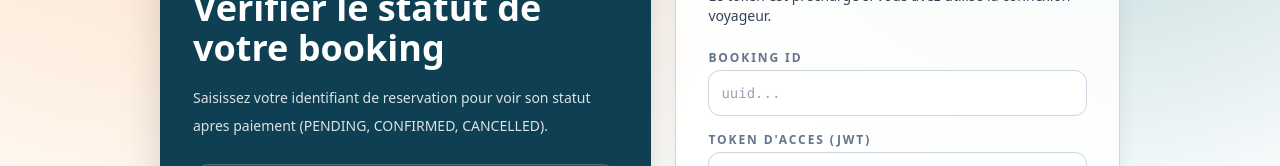
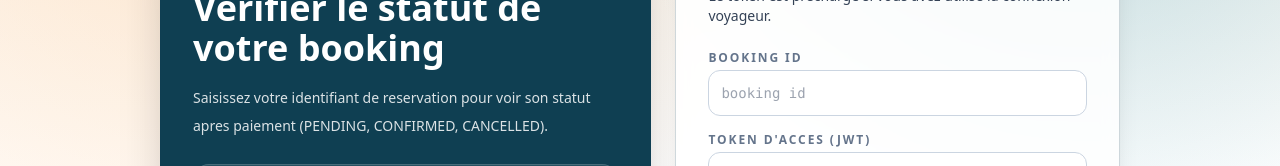
Before and after one commit to HoussamCS/SmartTravel_MoroccoWithYou, a Next.js app in the folder apps/web/: page /bookings/status in a window 1280 px wide. Shown: the part 260-426 px from the top of the page. Built offline with nearby package versions, Linux system fonts and the light colour scheme; no server answers.

Commit message:
Update booking status placeholder text

```diff
--- a/apps/web/app/bookings/status/page.tsx
+++ b/apps/web/app/bookings/status/page.tsx
@@ -120,7 +120,7 @@ export default function BookingStatusPage() {
                 id="bookingId"
                 name="bookingId"
                 required={!bookingIdInput}
-                placeholder="uuid..."
+                placeholder="booking id"
                 value={bookingIdInput}
                 onChange={(event) => setBookingIdInput(event.target.value)}
                 className="rounded-xl border border-slate-300 p-3 text-sm font-mono focus:border-atlas focus:outline-none"
```
